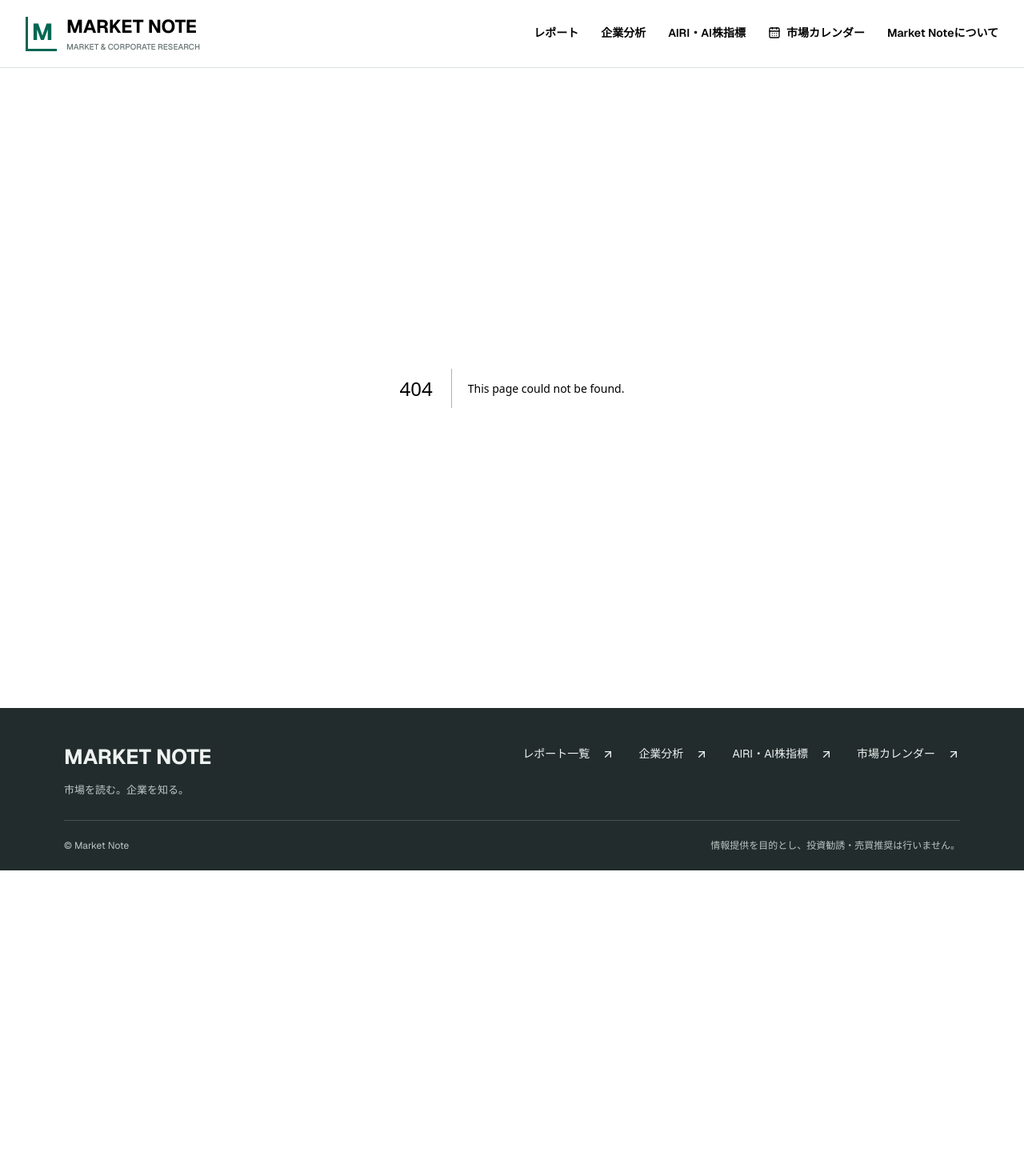
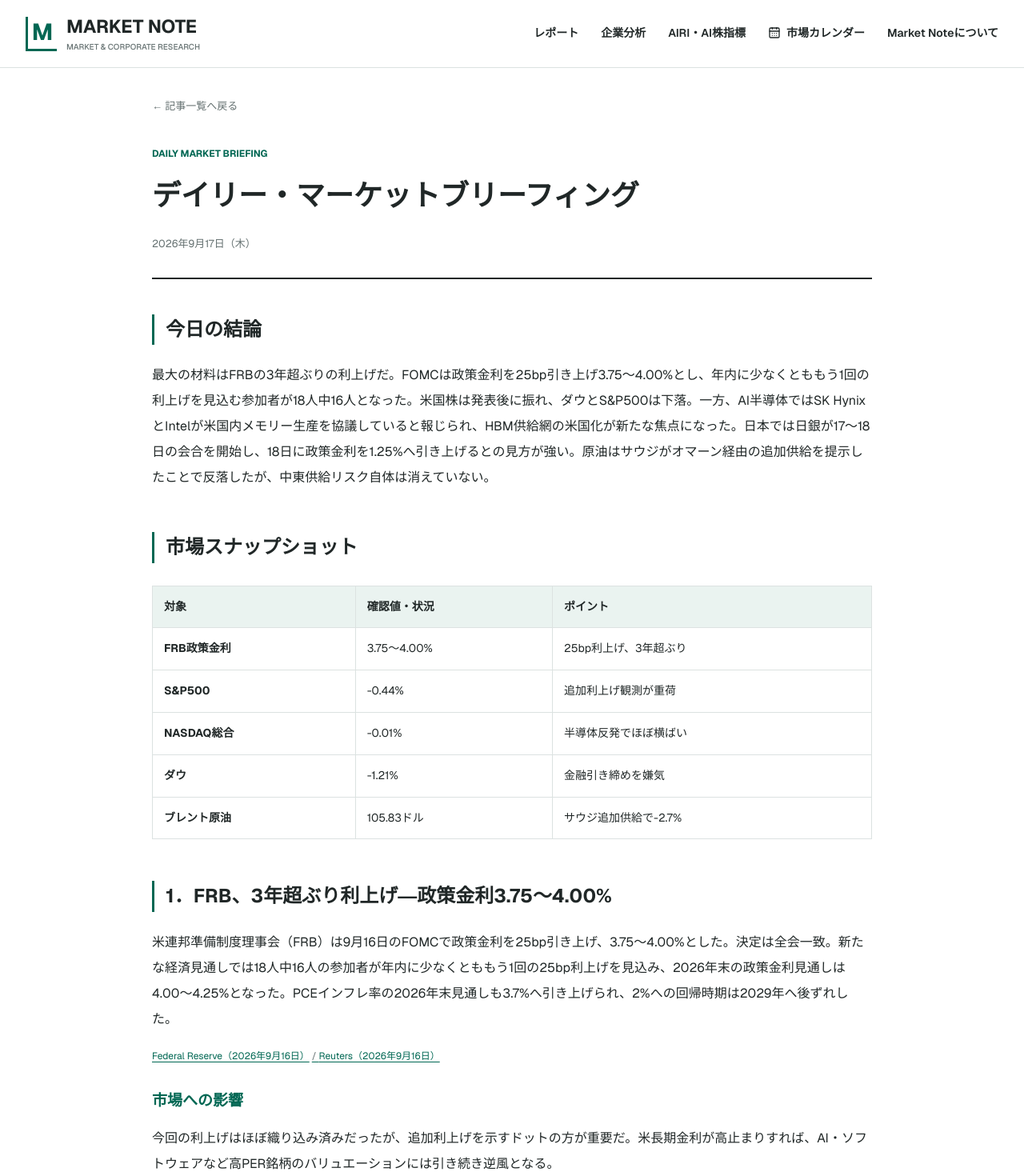
Before and after one commit to market-note-jp/market-note, a Next.js app: page /articles/daily-2026-09-17 in a window 1280 px wide. Before the commit this address had no page. Shown: the top 1470 px of the page at 80% size. Before the commit the page ends 1088 px from the top, so only its background shows below. Built offline with nearby package versions, Linux system fonts and the light colour scheme.

Commit message:
Add daily market briefing for 2026-09-17

```diff
--- /dev/null
+++ b/app/articles/daily-2026-09-17/page.tsx
@@ -0,0 +1,37 @@
+import type { Metadata } from "next";
+import Link from "next/link";
+
+export const metadata: Metadata = {
+  title: "デイリー・マーケットブリーフィング（2026年9月17日） | Market Note",
+  description: "2026年9月17日朝の市場材料を公開情報から整理。",
+};
+
+export default function DailyReportSeptember17() {
+  return (
+    <main className="article-page">
+      <Link className="back-link" href="/">← 記事一覧へ戻る</Link>
+      <article>
+        <header className="report-header"><p className="report-label">DAILY MARKET BRIEFING</p><h1>デイリー・マーケットブリーフィング</h1><p className="report-date">2026年9月17日（木）</p></header>
+        <div className="report-body">
+          <section><h2>今日の結論</h2><p>最大の材料はFRBの3年超ぶりの利上げだ。FOMCは政策金利を25bp引き上げ3.75〜4.00%とし、年内に少なくとももう1回の利上げを見込む参加者が18人中16人となった。米国株は発表後に振れ、ダウとS&amp;P500は下落。一方、AI半導体ではSK HynixとIntelが米国内メモリー生産を協議していると報じられ、HBM供給網の米国化が新たな焦点になった。日本では日銀が17〜18日の会合を開始し、18日に政策金利を1.25%へ引き上げるとの見方が強い。原油はサウジがオマーン経由の追加供給を提示したことで反落したが、中東供給リスク自体は消えていない。</p></section>
+
+          <section><h2>市場スナップショット</h2><div className="table-wrap"><table><thead><tr><th>対象</th><th>確認値・状況</th><th>ポイント</th></tr></thead><tbody><tr><td>FRB政策金利</td><td>3.75〜4.00%</td><td>25bp利上げ、3年超ぶり</td></tr><tr><td>S&amp;P500</td><td>-0.44%</td><td>追加利上げ観測が重荷</td></tr><tr><td>NASDAQ総合</td><td>-0.01%</td><td>半導体反発でほぼ横ばい</td></tr><tr><td>ダウ</td><td>-1.21%</td><td>金融引き締めを嫌気</td></tr><tr><td>ブレント原油</td><td>105.83ドル</td><td>サウジ追加供給で-2.7%</td></tr></tbody></table></div></section>
+
+          <section><h2>1．FRB、3年超ぶり利上げ―政策金利3.75〜4.00%</h2><p>米連邦準備制度理事会（FRB）は9月16日のFOMCで政策金利を25bp引き上げ、3.75〜4.00%とした。決定は全会一致。新たな経済見通しでは18人中16人の参加者が年内に少なくとももう1回の25bp利上げを見込み、2026年末の政策金利見通しは4.00〜4.25%となった。PCEインフレ率の2026年末見通しも3.7%へ引き上げられ、2%への回帰時期は2029年へ後ずれした。</p><p className="inline-sources"><a href="https://www.federalreserve.gov/monetarypolicy/fomcpresconf20260916.htm" target="_blank" rel="noreferrer">Federal Reserve（2026年9月16日）</a> <a href="https://www.reuters.com/business/warshs-words-may-matter-more-than-anticipated-fed-rate-hike-2026-09-16/" target="_blank" rel="noreferrer">Reuters（2026年9月16日）</a></p><h3>市場への影響</h3><p>今回の利上げはほぼ織り込み済みだったが、追加利上げを示すドットの方が重要だ。米長期金利が高止まりすれば、AI・ソフトウェアなど高PER銘柄のバリュエーションには引き続き逆風となる。</p><h3>次の注目点</h3><ul><li>10月FOMCで追加利上げに踏み切るか</li><li>米10年国債利回りが再び5%を超えるか</li></ul></section>
+
+          <section><h2>2．米国株は利上げ後に下落、半導体反発でNASDAQは横ばい</h2><p>9月16日の米国株は、FOMC発表後に方向感が揺れた末、ダウが1.21%安、S&amp;P500が0.44%安、NASDAQ総合が0.01%安で終了した。発表前には半導体株の反発がNASDAQを支えたが、FRBが追加引き締めの可能性を示したことで広範な株価指数は失速した。米10年国債利回りは発表後4.958%近辺で推移した。</p><p className="inline-sources"><a href="https://www.reuters.com/business/wall-st-futures-edge-higher-countdown-fed-decision-2026-09-16/" target="_blank" rel="noreferrer">Reuters（2026年9月16日）</a></p><h3>市場への影響</h3><p>指数全体では金融引き締めが重荷だが、半導体には個別材料を選別する買いが戻っている。金利上昇局面でも利益成長が明確なAIインフラ企業と、期待先行の銘柄との差が広がりやすい。</p><h3>次の注目点</h3><ul><li>SOX指数の反発が継続するか</li><li>大型AI株の業績期待が金利上昇を吸収できるか</li></ul></section>
+
+          <section><h2>3．SK HynixとIntel、米国でのメモリー生産を協議</h2><p>Reutersは、SK HynixがIntelと米国内で初めてメモリー半導体を生産する案を協議していると報じた。候補にはIntelのオハイオ工場の一部賃借や、大手クラウド企業を交えた共同事業が含まれる。協議は探索段階で決定事項はない。SK HynixはAI向けHBMの最大手であり、AI・データセンター投資によるメモリー不足が背景にある。報道を受けIntel株は寄り付きで5.5%上昇し、SK Hynix株はソウル市場で4.1%高となった。</p><p className="inline-sources"><a href="https://www.reuters.com/world/asia-pacific/sk-hynix-talks-with-intel-about-deal-make-memory-chips-us-first-time-sources-say-2026-09-16/" target="_blank" rel="noreferrer">Reuters（2026年9月16日）</a></p><h3>市場への影響</h3><p>実現すればAI半導体供給網の米国化がGPUからHBMへ広がる。Intelには工場稼働率と資金負担の改善材料となり、HBM不足の緩和はNVIDIAなどAIアクセラレーター供給にも影響する可能性がある。</p><h3>次の注目点</h3><ul><li>協議が正式契約へ進むか、対象がHBM・DRAMのどこまで含まれるか</li><li>韓国政府による国家核心技術の審査</li></ul></section>
+
+          <section><h2>4．米小売売上高1.2%増、景気の強さが追加利上げを支える</h2><p>米商務省の8月小売売上高は前月比1.2%増となり、Reuters調査の市場予想0.8%増を上回った。7月は0.5%減へ改定された。自動車、ガソリン、建材、外食を除くGDP算出用のコア小売売上高も1.4%増。堅調な消費は景気後退懸念を和らげる一方、FRBがインフレ抑制のため金融引き締めを続ける余地を与える。</p><p className="inline-sources"><a href="https://www.reuters.com/business/retail-consumer/us-retail-sales-rebound-sharply-august-2026-09-16/" target="_blank" rel="noreferrer">Reuters（2026年9月16日）</a></p><h3>市場への影響</h3><p>強い消費は企業利益には追い風だが、同時に金利低下期待を後退させる。株式市場では「景気の強さ」と「割引率上昇」の綱引きが続く。</p><h3>次の注目点</h3><ul><li>個人消費が高いエネルギー価格の中でも持続するか</li><li>次回PCEデフレーターと実質消費支出</li></ul></section>
+
+          <section><h2>5．日銀会合開始、18日に1.25%へ利上げ観測</h2><p>日本銀行は17〜18日に金融政策決定会合を開く。Reutersによると、市場では政策金利を1.00%から1.25%へ25bp引き上げるとの見方が強い。実現すれば31年ぶりの高水準で、日銀が推計する名目中立金利1.1〜2.5%のレンジ内に入る。焦点は利上げそのものより、植田総裁が今後の利上げペースと到達点についてどこまで示唆するかに移っている。</p><p className="inline-sources"><a href="https://www.boj.or.jp/en/about/calendar/index.htm" target="_blank" rel="noreferrer">日本銀行（2026年9月日程）</a> <a href="https://www.reuters.com/world/asia-pacific/boj-set-raise-interest-rates-31-year-high-inflation-risks-loom-2026-09-16/" target="_blank" rel="noreferrer">Reuters（2026年9月16日）</a></p><h3>市場への影響</h3><p>日米が同じ週に利上げする異例の局面となる。日本株では銀行・保険など金利上昇メリット株と、円高に弱い輸出株の相対差が拡大しやすい。国債市場ではターミナルレートの再評価が最大の変動要因となる。</p><h3>次の注目点</h3><ul><li>18日の政策金利と採決内容</li><li>植田総裁会見での中立金利・追加利上げに関する発言</li></ul></section>
+
+          <section><h2>補足：原油は105.83ドルへ反落</h2><p>ブレント原油は16日に2.7%安の105.83ドル、WTIは3.2%安の102.43ドルで終了した。サウジアラビアがオマーンのソハール沖で船舶間積み替えを使いアジア向け原油を追加供給しているとの報道が、供給懸念を一部緩和した。ただし東西パイプラインの障害やホルムズ海峡の低い通航量は続いており、供給リスクが解消したとは言えない。</p><p className="inline-sources"><a href="https://www.reuters.com/business/energy/oil-falls-us-crude-inventories-rise-despite-saudi-supply-concerns-2026-09-16/" target="_blank" rel="noreferrer">Reuters（2026年9月16日）</a></p></section>
+
+          <section className="disclaimer"><h2>注意事項</h2><p>本記事は2026年9月17日午前7時までに確認できた公開情報を基に市場動向を整理したものであり、特定の金融商品の売買を推奨する投資助言ではありません。報道に基づく未確定事項は確定情報と区別して記載しています。</p></section>
+        </div>
+      </article>
+    </main>
+  );
+}
```
